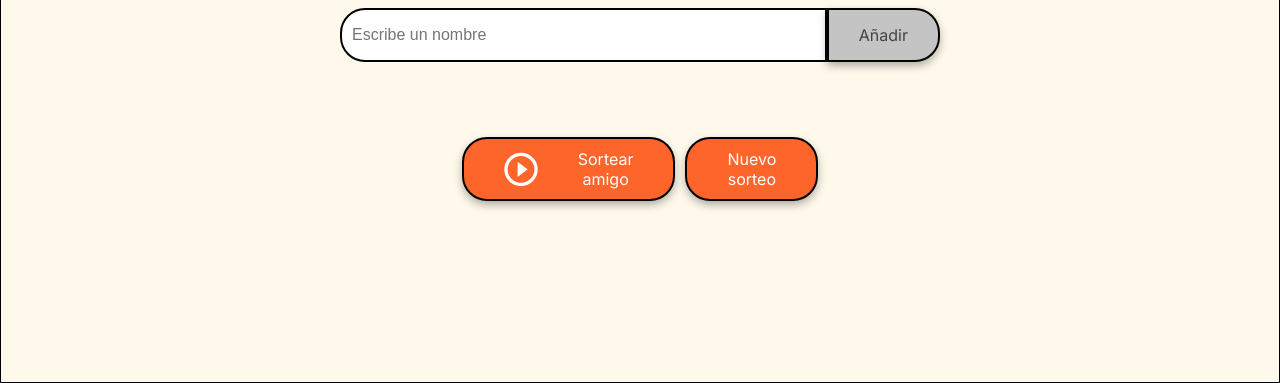
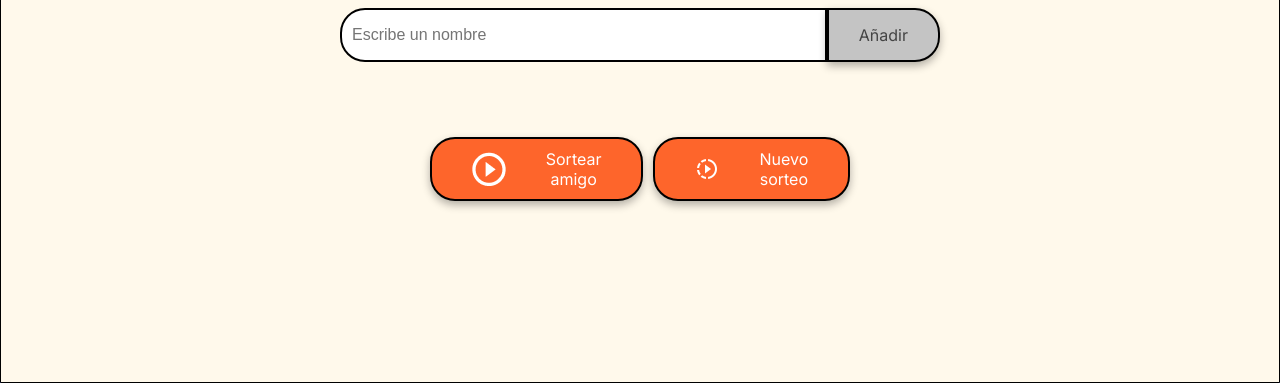
Before and after one commit to 1Johana/challenge-amigo-secreto_esp-main, a plain HTML site: page index.html in a window 1280 px wide. Shown: the part 417-800 px from the top of the page. Drawn offline with Linux system fonts and the light colour scheme.

Commit message:
Update index.html
Agrega ícono de nuevo sorteo a Index

```diff
--- a/index.html
+++ b/index.html
@@ -38,6 +38,7 @@
                 </div>
                 <div>
                     <button class="button-draw" onclick="nuevoSorteo()" aria-label="Nuevo sorteo de amigo secreto">
+                        <img src="assets/video.png" alt="Ícono nuevo sorteo">
                         Nuevo sorteo
                     </button>
                 </div>
```
